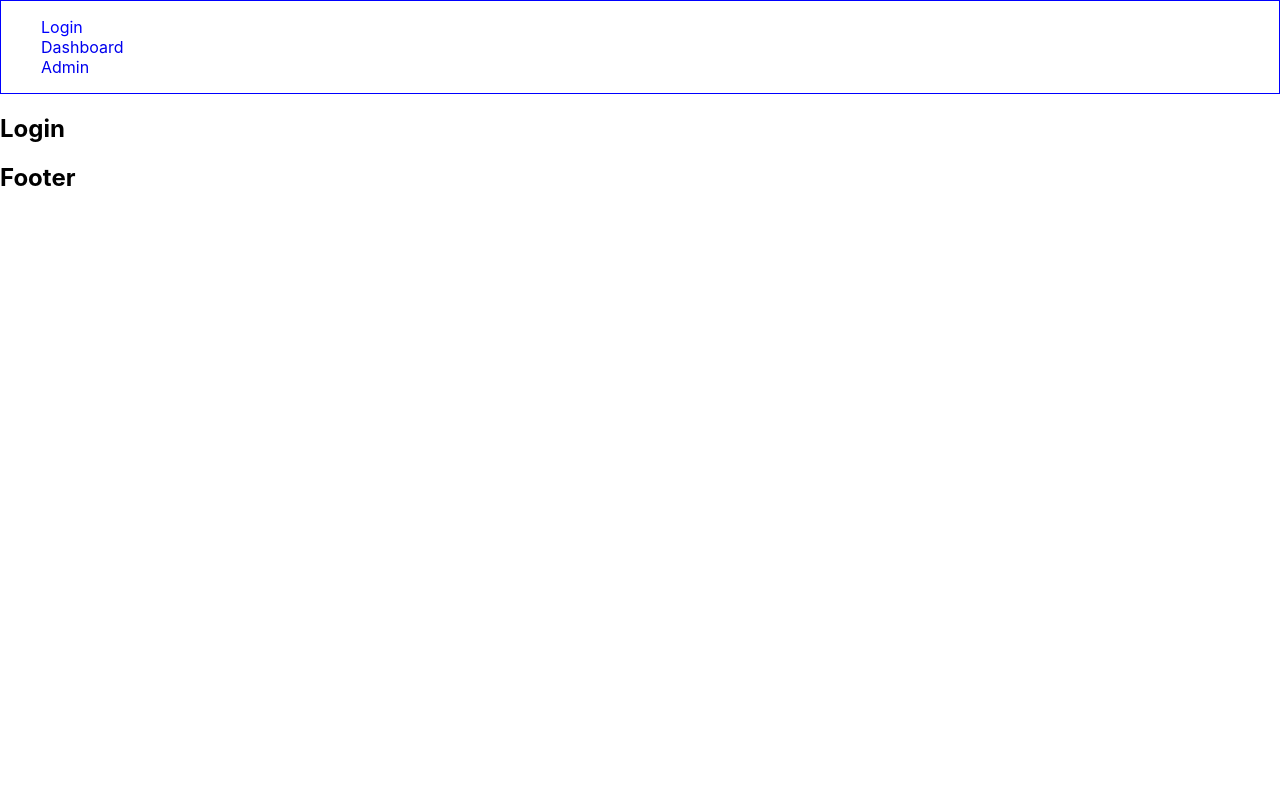
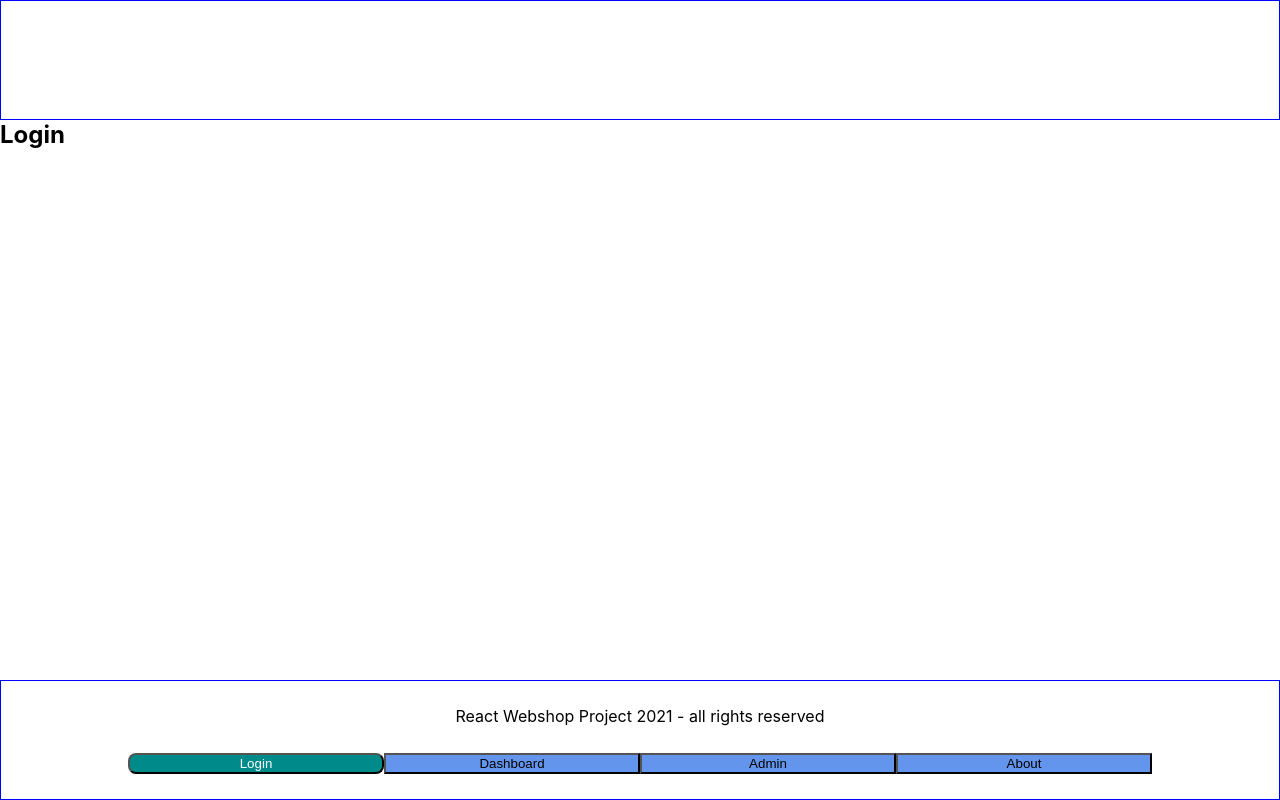
Before and after one commit to Azzazello1979/wsp-react, a JavaScript app: page /login in a window 1280 px wide. Built offline with nearby package versions, Linux system fonts and the light colour scheme; the HTML template or start-up script is replaced by a standard one.

Commit message:
css magic

```diff
--- a/src/App.js
+++ b/src/App.js
@@ -3,17 +3,19 @@ import { Route, Switch, Redirect } from 'react-router-dom';
 import Login from './pageComponents/Login';
 import UserDash from './pageComponents/UserDash';
 import AdminDash from './pageComponents/AdminDash';
+import About from './pageComponents/About';
 import NotFound from './pageComponents/NotFound';
 import MainHeader from './reusableComponents/MainHeader';
 
 import Footer from './reusableComponents/Footer';
+import classes from './App.module.css';
 
 function App() {
 
   return (
     <div>
-      <header><MainHeader></MainHeader></header>
-      <main>
+      <header className={classes['app-header']}><MainHeader></MainHeader></header>
+      <main className={classes['app-main']}>
         <Switch>
           <Route exact path="/" >
             <Redirect to="login" />
@@ -27,12 +29,15 @@ function App() {
           <Route path="/admin" >
             <AdminDash></AdminDash>
           </Route>
+          <Route path="/about" >
+            <About></About>
+          </Route>
           <Route path="*" >
             <NotFound></NotFound>
           </Route>
         </Switch>
       </main>
-      <footer><Footer></Footer></footer>
+      <footer className={classes['app-footer']}><Footer></Footer></footer>
     </div>
   );
 
--- a/src/App.module.css
+++ b/src/App.module.css
@@ -1,5 +1,9 @@
-.appWrapper {
-    border: 1px solid green;
-    display: flex;
-    justify-content: center;
+.app-header {
+    height: 15vh;
 }
+.app-main {
+    min-height: 70vh;
+}
+.app-footer {
+    height: 15vh;
+}
--- a/src/index.css
+++ b/src/index.css
@@ -14,12 +14,11 @@ code {
     monospace;
 }
 
-.wrapper {
+* {
+  box-sizing: border-box; /* margin, border, padding won't count */
   margin: 0 !important;
-  padding: 0 !important;
 }
 
-.wrapper > * {
-  margin: 0 !important;
-  padding: 0 !important;
+.text-centered {
+  text-align: center;
 }
--- /dev/null
+++ b/src/pageComponents/About/index.js
@@ -0,0 +1,9 @@
+const About = () => {
+    return (
+        <div>
+            <h2>About page...</h2>
+        </div>
+    );
+};
+
+export default About;
--- a/src/reusableComponents/Footer/index.js
+++ b/src/reusableComponents/Footer/index.js
@@ -1,7 +1,16 @@
+import classes from './index.module.css';
+import { NavLink } from 'react-router-dom';
+
 const Footer = () => {
     return (
-        <div>
-            <h2>Footer</h2>
+        <div className={classes['footer-wrapper']}>
+            <div className="text-centered">React Webshop Project 2021 - all rights reserved</div>
+            <div className={classes['footer-buttons']}>
+                <NavLink to="/login" activeClassName={classes.active}><button>Login</button></NavLink>
+                <NavLink to="/dashboard" activeClassName={classes.active}><button>Dashboard</button></NavLink>
+                <NavLink to="/admin" activeClassName={classes.active}><button>Admin</button></NavLink>
+                <NavLink to="/about" activeClassName={classes.active}><button>About</button></NavLink>
+            </div>
         </div>
     );
 };
--- /dev/null
+++ b/src/reusableComponents/Footer/index.module.css
@@ -0,0 +1,32 @@
+.footer-wrapper {
+    height: 100%;
+    border: 1px solid blue;
+    display: flex;
+    flex-direction: column;
+    justify-content: space-evenly;
+    align-items: center;
+}
+
+.footer-buttons {
+    width: 80vw;
+    display: grid;
+    grid-template-columns: 1fr 1fr 1fr 1fr;
+    grid-template-rows: auto;
+}
+
+button {
+    background: cornflowerblue;
+    width: 100%;
+    cursor: pointer;
+    transition: all 0.5s;
+}
+
+button:hover {
+    transform: translateY(-15%);
+}
+
+a.active > * {
+    background: darkcyan;
+    color: white;
+    border-radius: 8px;
+}
--- a/src/reusableComponents/MainHeader/index.js
+++ b/src/reusableComponents/MainHeader/index.js
@@ -1,10 +1,9 @@
 import classes from './index.module.css';
-import MainNav from './../MainNav';
 
 const MainHeader = () => {
     return (
-        <div className={`wrapper ${classes['main-nav-wrapper']}`}>
-            <MainNav></MainNav>
+        <div className={classes['main-header-wrapper']}>
+
         </div>
     );
 };
--- a/src/reusableComponents/MainHeader/index.module.css
+++ b/src/reusableComponents/MainHeader/index.module.css
@@ -1,4 +1,5 @@
-.main-nav-wrapper {
+.main-header-wrapper {
+    height: 100%;
     border: 1px solid blue;
     padding: 10px;
 }
```
Also changed, not shown: src/pageComponents/About/index.module.css (added), 1 other file (tests, documents, lock files or other folders).
